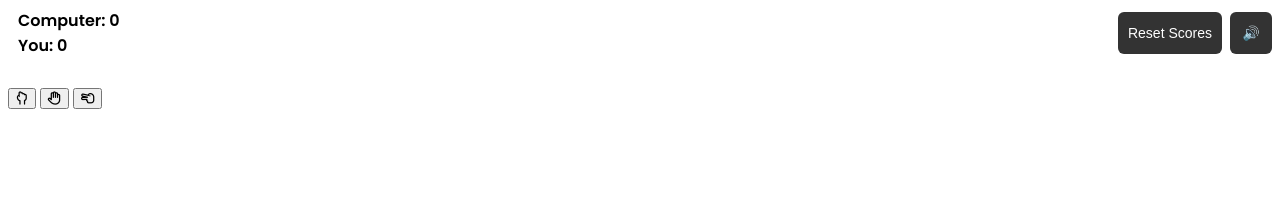
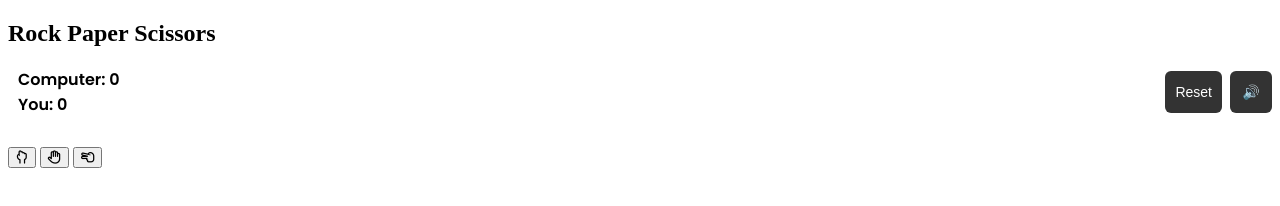
Before and after one commit to rahul5Q/Rock-Paper-Scissors, a plain HTML site: page index.html in a window 1280 px wide. Drawn offline with Linux system fonts and the light colour scheme.

Commit message:
Refactor index.html for improved structure
Updated HTML structure and added game title.

```diff
--- a/index.html
+++ b/index.html
@@ -1,7 +1,7 @@
 <!DOCTYPE html>
 <html lang="en">
 <head>
-  <meta charset="UTF-8" />
+  <meta charset="utf-8" />
   <meta name="viewport" content="width=device-width,initial-scale=1" />
   <title>Rock Paper Scissor Game</title>
 
@@ -12,20 +12,21 @@
   <link href="https://fonts.googleapis.com/css2?family=Poppins:wght@400;600&display=swap" rel="stylesheet">
 
   <!-- CSS -->
-  <link rel="stylesheet" href="style.css" />
+  <link rel="stylesheet" href="style.css">
 </head>
 <body>
   <div class="container">
+    <h2 class="game-title">Rock Paper Scissors</h2>
+
     <div class="scores">
       <div class="score-items">
         <p>Computer: <span id="computer_score">0</span></p>
         <p>You: <span id="user_score">0</span></p>
       </div>
 
-      <!-- Controls: Reset and (optional) mute -->
       <div class="controls">
-        <button id="resetBtn">Reset Scores</button>
-        <button id="muteBtn">🔊</button>
+        <button id="resetBtn" title="Reset Scores">Reset</button>
+        <button id="muteBtn" title="Mute/Unmute">🔊</button>
       </div>
     </div>
 
@@ -42,7 +43,7 @@
     </div>
   </div>
 
-  <!-- Optional audio files (add these mp3s to your project root) -->
+  <!-- Optional audio files (place win.mp3, lose.mp3, draw.mp3 in project root) -->
   <audio id="winSound" src="win.mp3"></audio>
   <audio id="loseSound" src="lose.mp3"></audio>
   <audio id="drawSound" src="draw.mp3"></audio>
```
